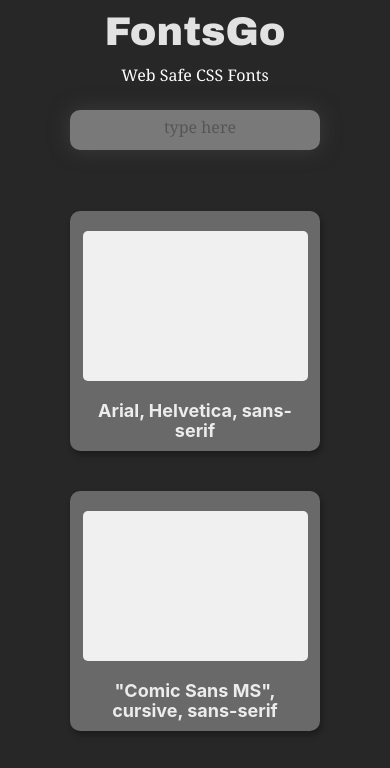
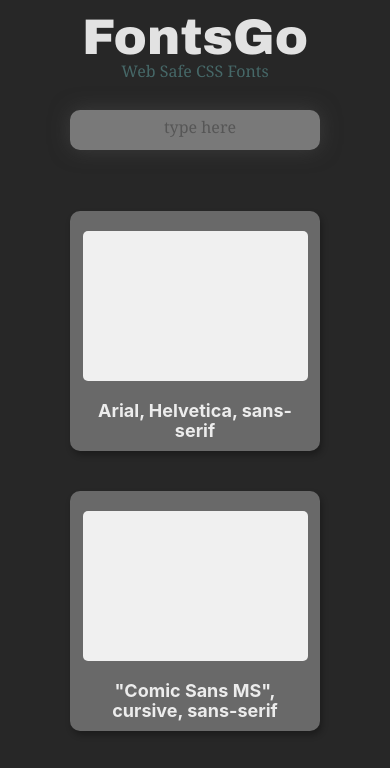
Before and after one commit to Austinshepherd/CSS.FontsGo, a Gatsby site: page / in a window 390 px wide. Shown: the top 768 px of the page. Built offline with nearby package versions, Linux system fonts and the light colour scheme; Gatsby itself is replaced by a stand-in of ours.

Commit message:
quick styling fix

```diff
--- a/src/components/layout.css
+++ b/src/components/layout.css
@@ -706,11 +706,11 @@ textarea{
 }
 .SiteSubTitle{
   position: block;
-  margin-top: -20px;
+  margin-top: -30px;
   text-align: center !important;
   font-size: 26px;
 
-  color: rgb(255, 255, 255);
+  color: rgb(70, 104, 104);
 }
 footer{
   position: relative;
@@ -814,16 +814,14 @@ textarea:focus::placeholder{
 
 }
   h1{
-    font-size: 40px !important;
+    font-size: 50px !important;
 
   }
   .SiteSubTitle{
+    margin-top: -35px;
+    text-align: center !important;
+    font-size: 16px;
 
-    text-align: center !important;
-
-
-    font-size: 16px;
-    top: 22px;
   }
   .card_wrapper{
     margin-top: 35px !important;
```
